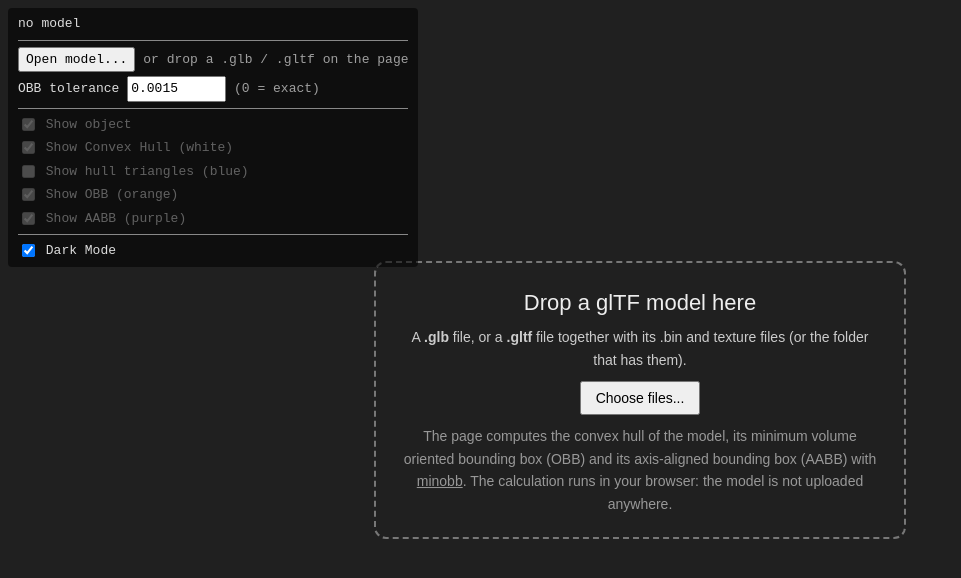
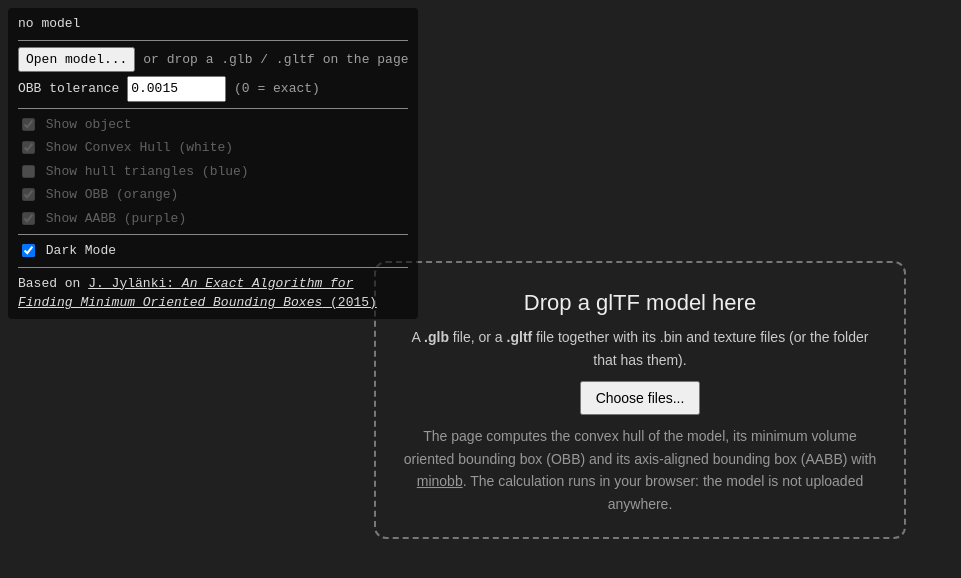
Before and after one commit to juj/minobb, a plain HTML site: page site/view.html in a window 1280 px wide. Shown: the whole page, without its empty margins (0-961 px from the left). Drawn offline with nearby package versions, Linux system fonts and the light colour scheme.

Commit message:
Add link.

```diff
--- a/site/view.html
+++ b/site/view.html
@@ -21,6 +21,9 @@
   #hud label.disabled { opacity: 0.4; cursor: default; }
   #hud input { vertical-align: middle; }
   #hud hr { border: none; border-top: 1px solid #888; margin: 6px 0; }
+  /* (The citation wraps to the width that the rest of the panel has, instead of widening it.) */
+  #citation { width: 0; min-width: 100%; }
+  #citation a { color: inherit; }
   .panel button, .panel input[type=number] { font: inherit; }
   .panel button { cursor: pointer; }
   .dim { opacity: 0.7; }
@@ -93,6 +96,8 @@
   <label id="lbl-aabb"><input type="checkbox" id="cb-aabb" checked> Show AABB (purple)</label>
   <hr>
   <label id="lbl-dark"><input type="checkbox" id="cb-dark" checked> Dark Mode</label>
+  <hr>
+  <div id="citation">Based on <a href="minobb_jylanki_2015_06_01.pdf">J. Jylänki: <i>An Exact Algorithm for Finding Minimum Oriented Bounding Boxes</i> (2015)</a></div>
 </div>
 <details id="jsonpanel" class="panel" open hidden>
   <summary>Bounding boxes (JSON)</summary>
```
